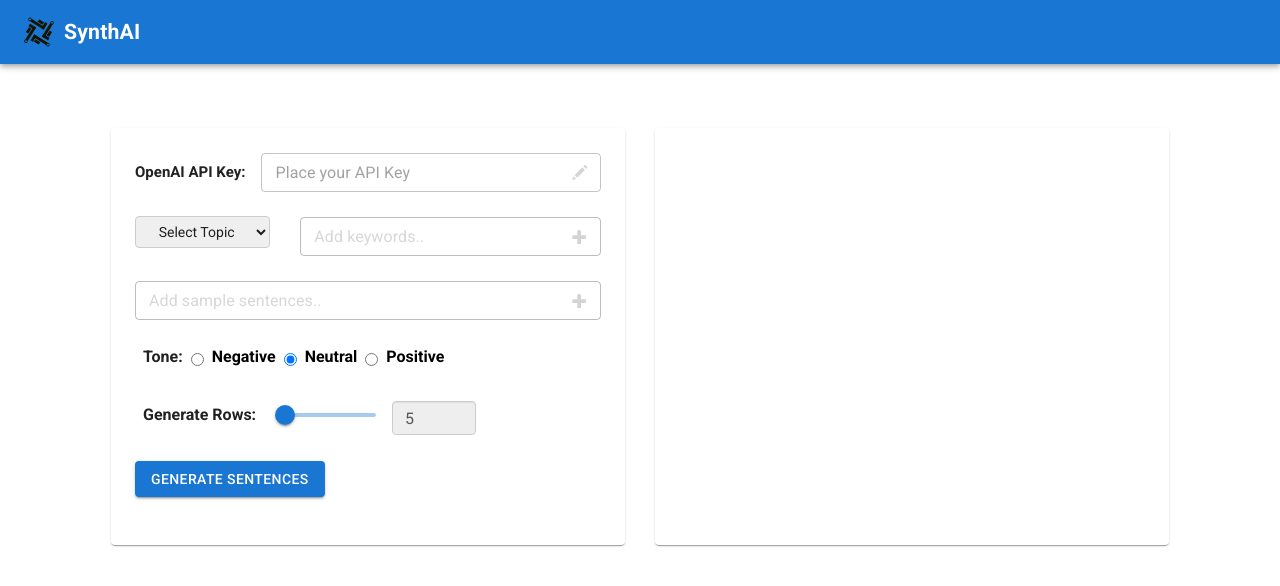
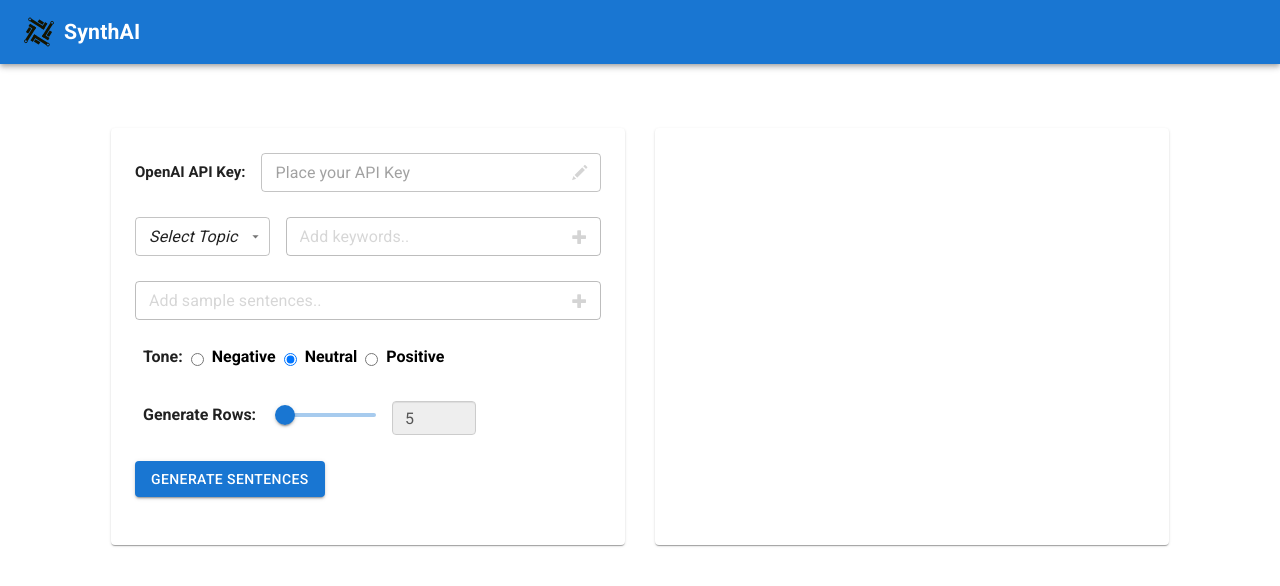
Before and after one commit to ashugulati-work/TechMates, a React (Create React App) app in the folder UI/: page / in a window 1280 px wide. Shown: the top 586 px of the page. Built offline with nearby package versions, Linux system fonts and the light colour scheme.

Commit message:
Updated Topic Selector

```diff
--- a/UI/src/components/MesagesUI.jsx
+++ b/UI/src/components/MesagesUI.jsx
@@ -1,4 +1,4 @@
-import React, {Fragment, useEffect, useRef, useState} from 'react'
+import React, {Fragment, useRef, useState} from 'react'
 import '../styles/styles.css'
 import {useDispatch, useSelector} from 'react-redux'
 import InputMessages from './InputMessages'
@@ -21,7 +21,8 @@ import {
 import ToneSelector from './ToneSelector'
 import RowSlider from './RowSlider'
 import {getSentencesData} from '../app/features/getData'
-import {Button, Grid, TextField, Typography} from '@mui/material'
+import {Button, Grid, Typography} from '@mui/material'
+import TopicSelector from './TopicSelector'
 
 const MesagesUI = () => {
    const {topics} = constant
@@ -122,6 +123,7 @@ const MesagesUI = () => {
                                  </Grid>
                                  <Grid item md>
                                     <InputText
+                                       id="apikey-input"
                                        placeHolder="Place your API Key"
                                        type="password"
                                        onEdit={handleEdit}
@@ -133,37 +135,30 @@ const MesagesUI = () => {
                                  </Grid>
                               </Grid>
                            </div>
-                           <div className="row">
-                              <div className="col-4">
-                                 <select
-                                    className="btn select-topic"
-                                    style={{
-                                       border: '1px solid #ccc',
-                                       outline: 'none',
-                                       width: '100%'
-                                    }}
-                                    onChange={onOptionSelected}>
-                                    <option value="">Select Topic</option>
-                                    {topics
-                                       ? topics.map((topicValue, index) => (
-                                            <option key={index}>{topicValue}</option>
-                                         ))
-                                       : ''}
-                                 </select>
-                              </div>
-
-                              <div className="col-8">
+                           <div className="topic-selector">
+                              <Grid container spacing={2} alignItems="center">
+                                 <Grid item>
+                                    <TopicSelector
+                                       menuItems={topics}
+                                       topic={topic}
+                                       onOptionSelected={onOptionSelected}
+                                    />
+                                 </Grid>
+                                 <Grid item md>
                                     <InputText
+                                       id="keyword-input"
                                        placeHolder="Add keywords.."
                                        onAdd={handleAddKeyword}
                                        disableInputBox={disableInputBox}
                                        ref={inputComponentRef}
                                     />
-                              </div>
+                                 </Grid>
+                              </Grid>
                            </div>
                            <div className="row">
                               <div className="col-12">
                                  <InputText
+                                    id="sentence-input"
                                     placeHolder="Add sample sentences.."
                                     onAdd={handleAddSentences}
                                     disableInputBox={disableInputBox}
```
Lines whose indentation alone changed are shown as unchanged.
